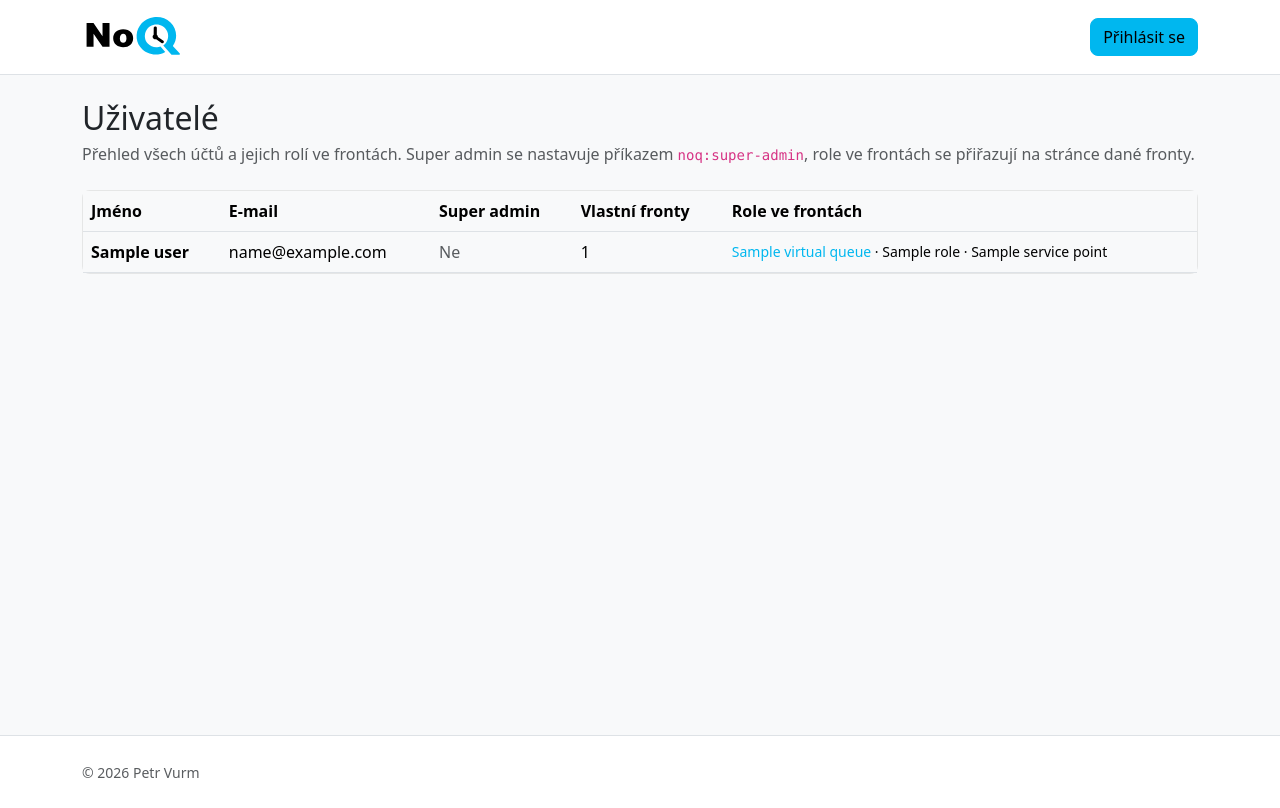
After one commit to ultronstudio/NoQ, a Laravel app: template resources/views/pages/users-index.blade.php in a window 1280 px wide. The commit adds this page. Run offline with Laravel 12, Linux system fonts and the light colour scheme; the template is opened without the code that fills it: most values are stand-ins (such as "Sample title", 1, 10 or a date in 2020); style sheets or scripts are compiled from the project's sources; some libraries are stand-ins or nearby versions.

Commit message:
feat: Implement user management features with user index view, policy, and controller

```diff
--- a/resources/scss/_components.scss
+++ b/resources/scss/_components.scss
@@ -79,11 +79,8 @@
 .queue-status {
     display: inline-flex;
     align-items: center;
-
     padding: .3rem .6rem;
-
-    border-radius: 999px;
-
+    border-radius: 5px;
     font-size: .8rem;
     font-weight: 600;
     line-height: 1;
@@ -95,24 +92,22 @@
         width: .4rem;
         height: .4rem;
         margin-right: .4rem;
-
         border-radius: 50%;
-
         background-color: currentColor;
     }
 
     &--open {
-        color: #198754;
-        background-color: rgba(25, 135, 84, .1);
+        color: #ffffff;
+        background-color: #198754;
     }
 
     &--paused {
-        color: #997404;
-        background-color: rgba(255, 193, 7, .16);
+        color: #000000;
+        background-color: #ffc107;
     }
 
     &--closed {
-        color: #6c757d;
-        background-color: rgba(108, 117, 125, .1);
+        color: #ffffff;
+        background-color: #dc3545;
     }
 }
--- a/resources/views/components/navbar.blade.php
+++ b/resources/views/components/navbar.blade.php
@@ -4,33 +4,44 @@
             @logo('auto', ['width' => 100])
         </a>
 
+        <button class="navbar-toggler" type="button" data-bs-toggle="collapse" data-bs-target="#navbarNavDropdown"
+            aria-controls="navbarNavDropdown" aria-expanded="false" aria-label="Toggle navigation">
+            <span class="navbar-toggler-icon"></span>
+        </button>
+
+        <div class="collapse navbar-collapse" id="navbarNavDropdown">
+            <ul class="navbar-nav">
+                @auth
+                    <li class="nav-item">
+                        <a href="{{ route('dashboard') }}" class="nav-link {{ request()->routeIs('dashboard') ? 'text-primary' : '' }}">
+                            Administrace
+                        </a>
+                    </li>
+                    @can('viewAny', \App\Models\User::class)
+                        <li class="nav-item">
+                            <a href="{{ route('users.index') }}" class="nav-link {{ request()->routeIs('users.index') ? 'text-primary' : '' }}">
+                                Uživatelé
+                            </a>
+                        </li>
+                    @endcan
+                @endauth
+            </ul>
+
             <div class="ms-auto d-flex align-items-center gap-2">
                 @auth
-                <a
-                    href="{{ route('dashboard') }}"
-                    class="btn btn-outline-primary"
-                >
-                    Administrace
-                </a>
-
                     <form method="POST" action="{{ route('logout') }}" class="m-0">
                         @csrf
 
-                    <button
-                        type="submit"
-                        class="btn btn-outline-secondary"
-                    >
+                        <button type="submit" class="btn btn-outline-secondary">
                             Odhlásit se
                         </button>
                     </form>
                 @else
-                <a
-                    href="{{ route('login') }}"
-                    class="btn btn-primary"
-                >
+                    <a href="{{ route('login') }}" class="btn btn-primary">
                         Přihlásit se
                     </a>
                 @endauth
             </div>
         </div>
+    </div>
 </nav>
--- a/resources/views/pages/queue-show.blade.php
+++ b/resources/views/pages/queue-show.blade.php
@@ -6,10 +6,6 @@
     <div class="container py-4">
         <div class="mb-4 d-flex justify-content-between align-items-start gap-3 flex-wrap">
             <div>
-                <a href="{{ route('dashboard') }}" class="link-secondary text-decoration-none small">
-                    &larr; Administrace
-                </a>
-
                 <h1 class="h2 mb-1 mt-2">
                     {{ $virtualQueue->name }}
                 </h1>
--- /dev/null
+++ b/resources/views/pages/users-index.blade.php
@@ -0,0 +1,82 @@
+@extends('layouts.app')
+
+@section('title', 'Uživatelé')
+
+@section('content')
+    <div class="container py-4">
+        <div class="mb-4">
+            <h1 class="h2 mb-1">
+                Uživatelé
+            </h1>
+
+            <p class="text-body-secondary mb-0">
+                Přehled všech účtů a jejich rolí ve frontách. Super admin se nastavuje příkazem
+                <code>noq:super-admin</code>, role ve frontách se přiřazují na stránce dané fronty.
+            </p>
+        </div>
+
+        <div class="card">
+            <div class="table-responsive">
+                <table class="table align-middle mb-0">
+                    <thead>
+                        <tr>
+                            <th scope="col">Jméno</th>
+                            <th scope="col">E-mail</th>
+                            <th scope="col">Super admin</th>
+                            <th scope="col">Vlastní fronty</th>
+                            <th scope="col">Role ve frontách</th>
+                        </tr>
+                    </thead>
+
+                    <tbody>
+                        @foreach ($users as $user)
+                            <tr>
+                                <th scope="row">
+                                    {{ $user->name }}
+                                </th>
+
+                                <td>
+                                    {{ $user->email }}
+                                </td>
+
+                                <td>
+                                    @if ($user->is_super_admin)
+                                        <span class="queue-status queue-status--open">
+                                            Ano
+                                        </span>
+                                    @else
+                                        <span class="text-body-secondary">
+                                            Ne
+                                        </span>
+                                    @endif
+                                </td>
+
+                                <td>
+                                    {{ $user->virtual_queues_count }}
+                                </td>
+
+                                <td>
+                                    @forelse ($user->roleAssignments as $assignment)
+                                        <div class="small">
+                                            <a href="{{ route('queue.show', $assignment->virtualQueue) }}" class="text-decoration-none">
+                                                {{ $assignment->virtualQueue->name }}
+                                            </a>
+                                            · {{ $assignment->role->label() }}
+                                            @if ($assignment->servicePoint)
+                                                · {{ $assignment->servicePoint->name }}
+                                            @endif
+                                        </div>
+                                    @empty
+                                        <span class="text-body-secondary small">
+                                            Žádné
+                                        </span>
+                                    @endforelse
+                                </td>
+                            </tr>
+                        @endforeach
+                    </tbody>
+                </table>
+            </div>
+        </div>
+    </div>
+@endsection
--- a/routes/web.php
+++ b/routes/web.php
@@ -4,6 +4,8 @@ use App\Http\Controllers\DashboardController;
 use App\Http\Controllers\HomeController;
 use App\Http\Controllers\PublicQueueController;
 use App\Http\Controllers\QueueController;
+use App\Http\Controllers\UsersController;
+use App\Models\User;
 use Illuminate\Support\Facades\Route;
 
 Route::get('/', [HomeController::class, 'index'])
@@ -16,6 +18,10 @@ Route::middleware('auth')->group(function () {
     Route::get('/dashboard', [DashboardController::class, 'index'])
         ->name('dashboard');
 
+    Route::get('/users', [UsersController::class, 'index'])
+        ->name('users.index')
+        ->middleware('can:viewAny,'.User::class);
+
     Route::get('/queues/{virtualQueue}', [QueueController::class, 'show'])
         ->name('queue.show')
         ->middleware('can:view,virtualQueue');
```
Also changed, not shown: app/Http/Controllers/UsersController.php (added, +22 -0 lines), app/Livewire/Auth/TimeWelcome.php (+51 -14 lines), app/Policies/UserPolicy.php (added, +19 -0 lines), tests/Feature/Auth/TimeWelcomeTest.php (+53 -0 lines), tests/Feature/UsersIndexTest.php (added, +74 -0 lines). Lines whose indentation alone changed are shown as unchanged.
